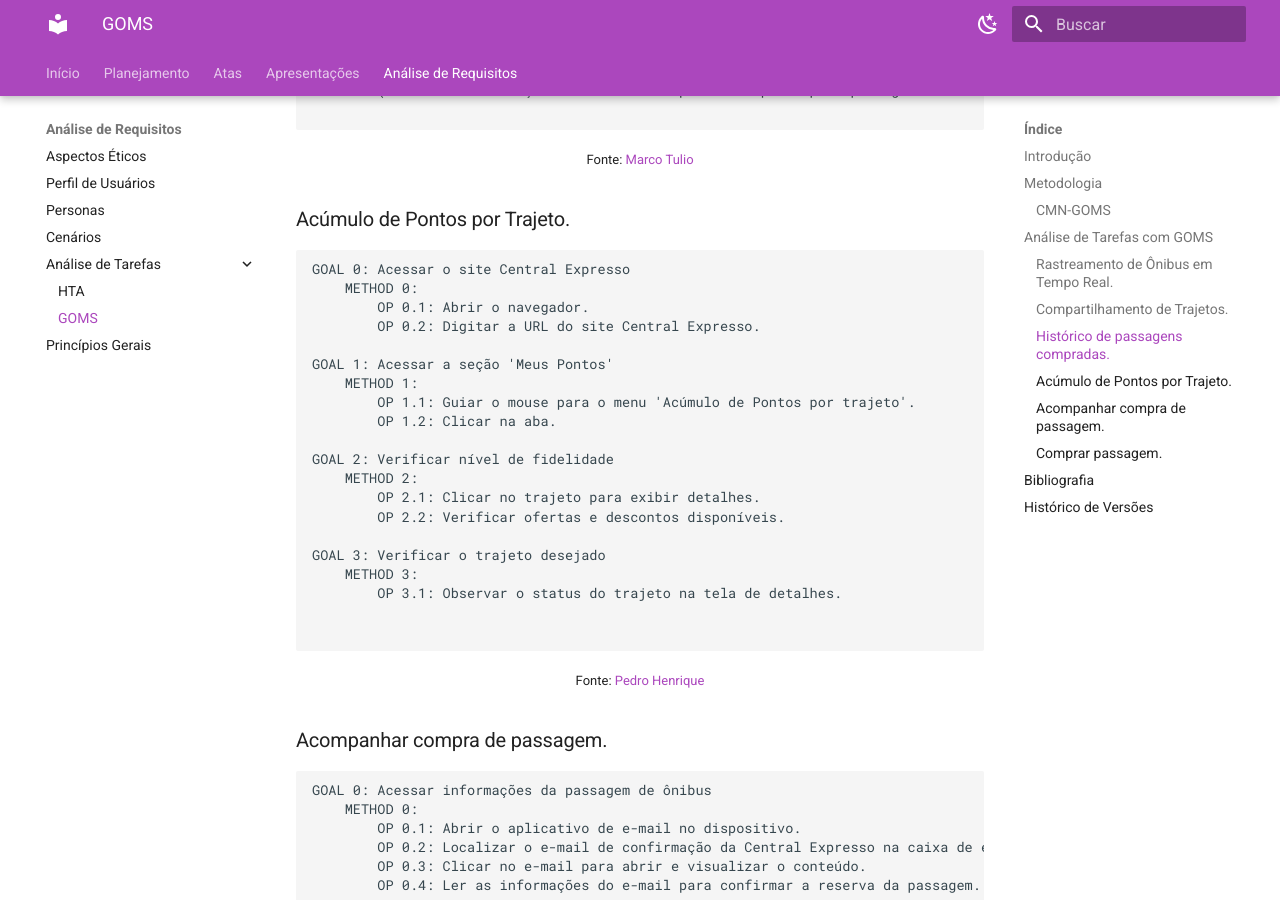
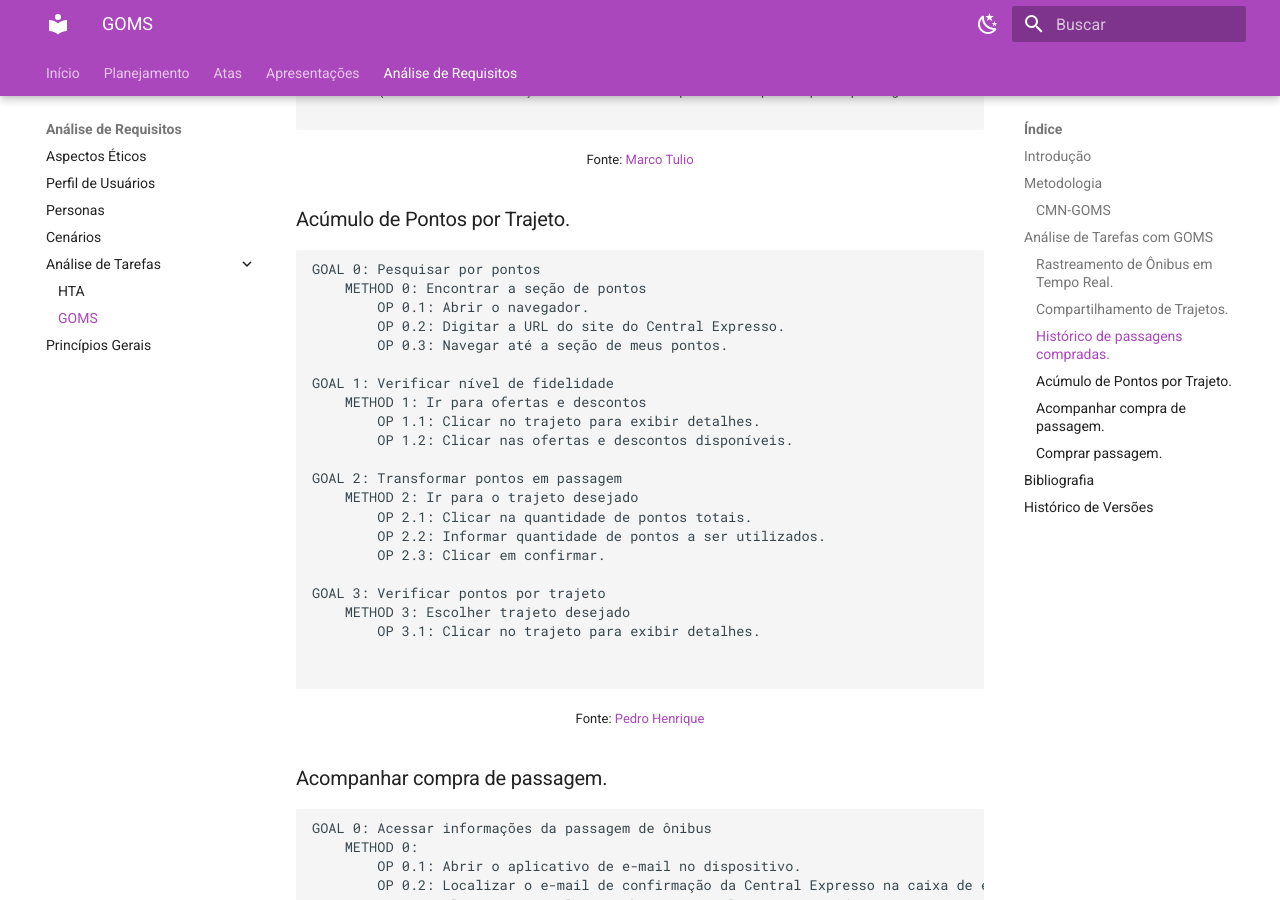
Before and after one commit to Interacao-Humano-Computador/2024.1-Grupo08, an MkDocs documentation site: the page built from docs/requisitos/analise_tarefas_goms.md, in a window 1280 px wide and 900 px high, scrolled down 2970 px. Built offline with MkDocs 1.6.1 and Material for MkDocs 9.7.7, drawn with Linux system fonts in a browser that asks for light colours.

Commit message:
Alteração do goms de Acúmulo de Pontos

````diff
--- a/docs/requisitos/analise_tarefas_goms.md
+++ b/docs/requisitos/analise_tarefas_goms.md
@@ -119,24 +119,26 @@ GOAL 4: Obter um comprovante ou realizar ações adicionais
 
 ### Acúmulo de Pontos por Trajeto.
 ```
-GOAL 0: Acessar o site Central Expresso
-    METHOD 0:
+GOAL 0: Pesquisar por pontos
+    METHOD 0: Encontrar a seção de pontos
         OP 0.1: Abrir o navegador.
-        OP 0.2: Digitar a URL do site Central Expresso.
+        OP 0.2: Digitar a URL do site do Central Expresso.
+        OP 0.3: Navegar até a seção de meus pontos.
 
-GOAL 1: Acessar a seção 'Meus Pontos'
-    METHOD 1:
-        OP 1.1: Guiar o mouse para o menu 'Acúmulo de Pontos por trajeto'.
-        OP 1.2: Clicar na aba.
+GOAL 1: Verificar nível de fidelidade
+    METHOD 1: Ir para ofertas e descontos
+        OP 1.1: Clicar no trajeto para exibir detalhes.
+        OP 1.2: Clicar nas ofertas e descontos disponíveis.
 
-GOAL 2: Verificar nível de fidelidade
-    METHOD 2:
-        OP 2.1: Clicar no trajeto para exibir detalhes.
-        OP 2.2: Verificar ofertas e descontos disponíveis.
+GOAL 2: Transformar pontos em passagem
+    METHOD 2: Ir para o trajeto desejado
+        OP 2.1: Clicar na quantidade de pontos totais.
+        OP 2.2: Informar quantidade de pontos a ser utilizados.
+        OP 2.3: Clicar em confirmar.
 
-GOAL 3: Verificar o trajeto desejado
-    METHOD 3:
-        OP 3.1: Observar o status do trajeto na tela de detalhes.
+GOAL 3: Verificar pontos por trajeto
+    METHOD 3: Escolher trajeto desejado
+        OP 3.1: Clicar no trajeto para exibir detalhes.
 
 
 ```
````
